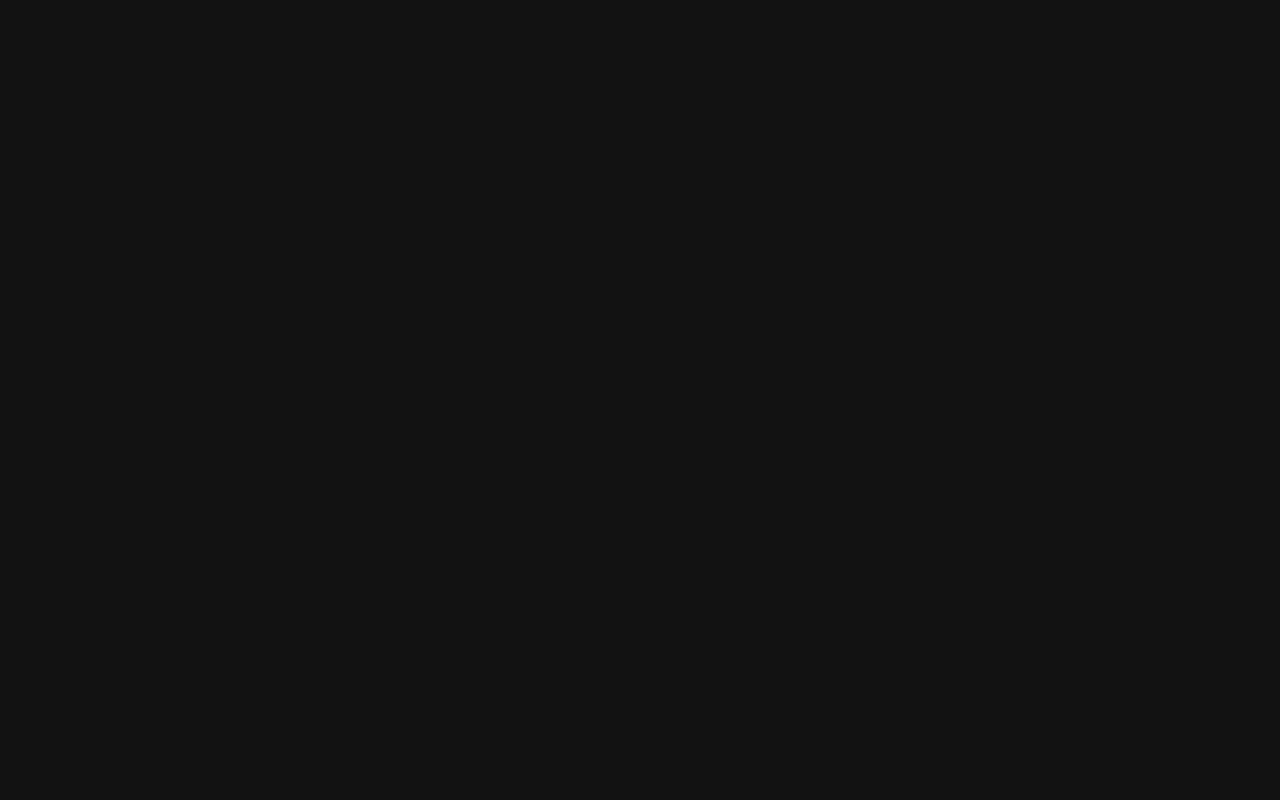
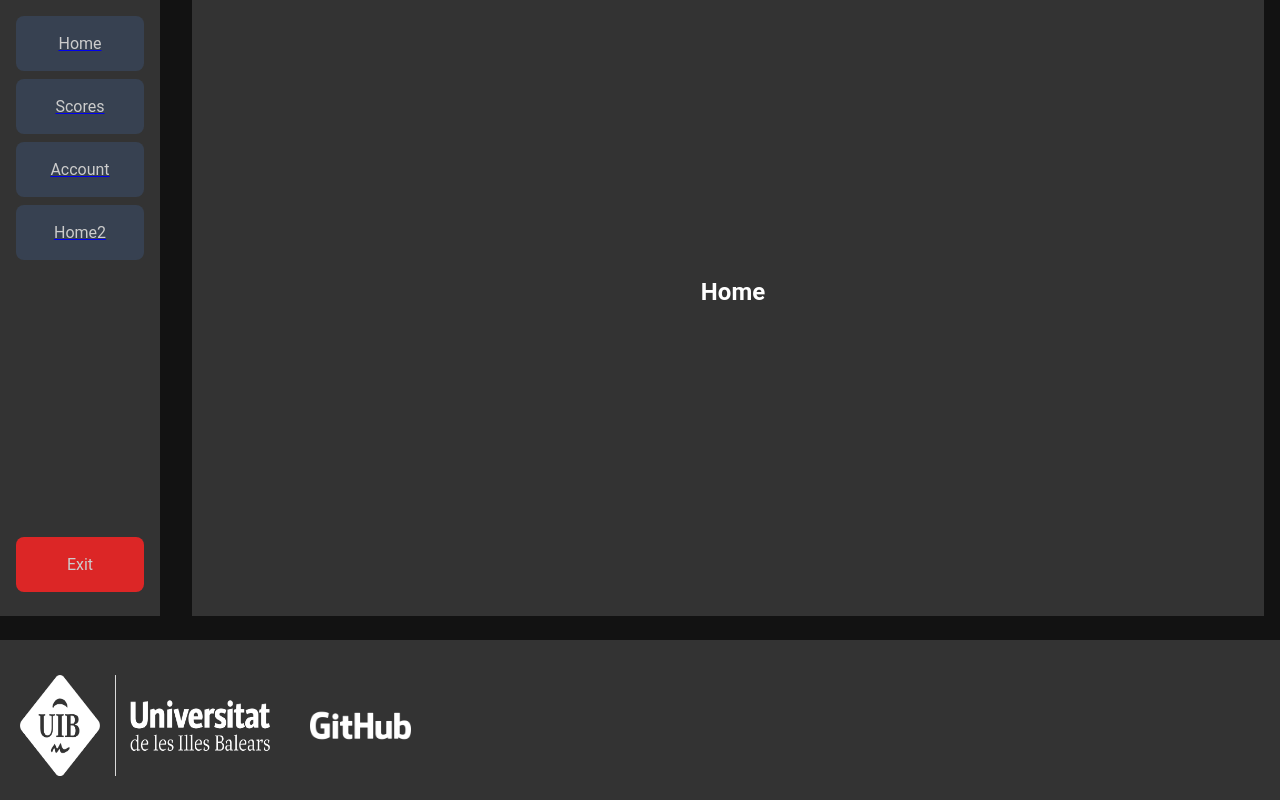
Before and after one commit to Laboratori-de-Projectes-de-Software/back-end, a React (Vite) app in the folder human-traits-front/: page /home2 in a window 1280 px wide. Before the commit this address had no page. Built offline with nearby package versions, Linux system fonts and the light colour scheme.

Commit message:
creada pantalla de home2 y añadido boton para acceder a ella en la sideBar. Establecida altura del conten_container a 75vh

```diff
--- a/human-traits-front/src/App.tsx
+++ b/human-traits-front/src/App.tsx
@@ -4,6 +4,7 @@ import Home from "./components/Home";
 import Login from "./components/Login";
 import Account from "./components/Account";
 import Scores from "./components/Scores";
+import Home2 from "./components/Home2";
 import './css/App.css';
 export default function App() {
     return (
@@ -15,6 +16,7 @@ export default function App() {
                     <Route path="/login" element={<Login/>}/>
                     <Route path="/account" element={<Account />}/>
                     <Route path="/scores" element={<Scores/>}/>
+                    <Route path="/home2" element={<Home2/>}/>
                 </Routes>
             </Router>
         </>
--- /dev/null
+++ b/human-traits-front/src/components/Home2.tsx
@@ -0,0 +1,50 @@
+import Footer from "./Footer";
+import SideBar from "./SideBar";
+
+interface InputFieldProps {
+  label: string;
+  type: string;
+  value: string;
+  onChange: (e: React.ChangeEvent<HTMLInputElement>) => void;
+}
+
+const InputField: React.FC<InputFieldProps> = ({ label, type, value, onChange }) => (
+  <div className="form-group">
+    <label htmlFor={label} className="form-label">{label}</label>
+    <input className="form-input" id={label} type={type} value={value} onChange={onChange} />
+  </div>
+);
+
+interface ButtonProps {
+  text: string;
+  onClick?: () => void;
+}
+
+const Button: React.FC<ButtonProps> = ({ text, onClick }) => (
+  <button onClick={onClick} className="button-round button-blue">
+    {text}
+  </button>
+);
+
+export default function Account() {
+
+  return (
+    <>
+      <div>
+        <div className="page_container">
+          <SideBar />
+          <div className="content_container">
+            <div className="account_save">
+              <h2> Home </h2>
+
+            </div>
+            <div className="IAs_container">
+
+            </div>
+          </div>
+        </div>
+        <Footer />
+      </div>
+    </>
+  )
+}
--- a/human-traits-front/src/components/SideBar.tsx
+++ b/human-traits-front/src/components/SideBar.tsx
@@ -14,6 +14,9 @@ const SideBar: React.FC = () => {
         <Link to="/account">
           <div className="sidebar-item">Account</div>
         </Link>
+        <Link to="/home2">
+          <div className="sidebar-item">Home2</div>
+        </Link>
       </div>
       <div className="sidebar-exit">Exit</div>
     </div>
--- a/human-traits-front/src/css/App.css
+++ b/human-traits-front/src/css/App.css
@@ -40,6 +40,7 @@ body {
 
 .content_container {
   flex: 1;
+  height: 75vh;
   display: flex;
   flex-direction: column;
   padding-bottom: 1rem;
```
